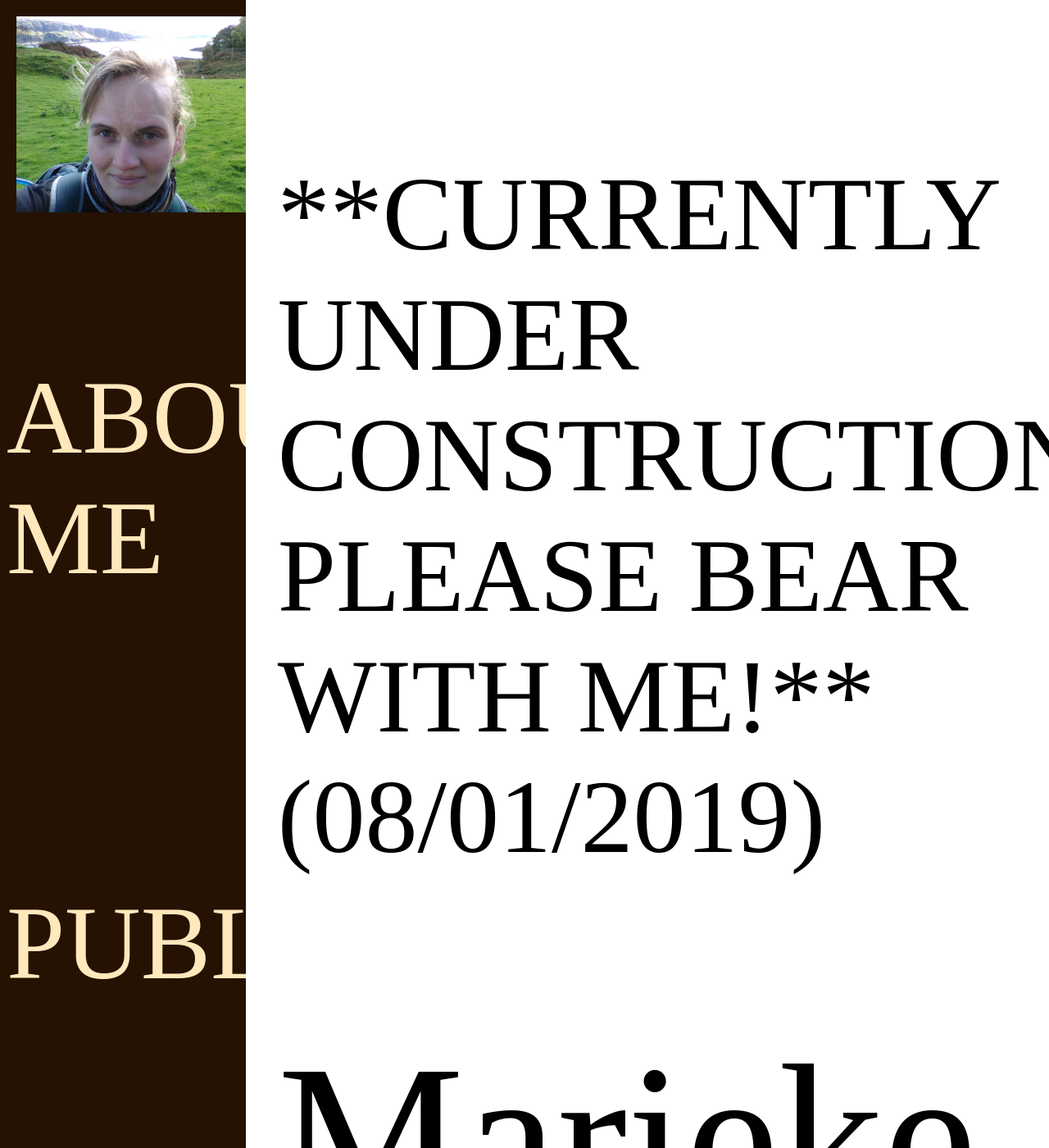
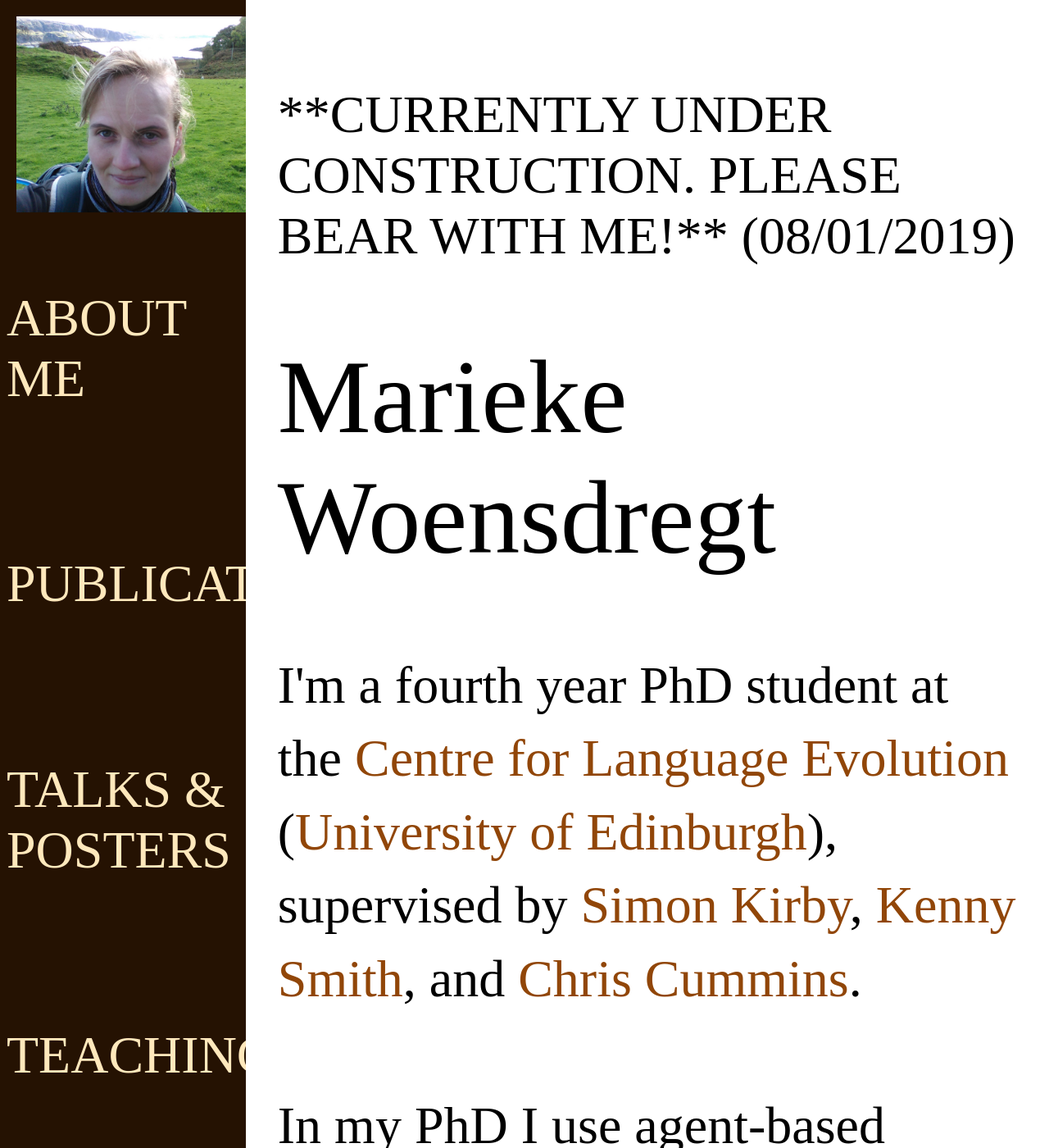
Before and after one commit to marieke-woensdregt/marieke-woensdregt.github.io, a Jekyll site: the page built from index.html, in a window 1280 px wide and 1400 px high. Shown: the whole window at 82% size. Built offline with Jekyll 4.4.1, drawn with Linux system fonts in a browser that asks for light colours.

Commit message:
Update main.css

```diff
--- a/css/main.css
+++ b/css/main.css
@@ -38,27 +38,27 @@ a.menu {
     color: #BCA693;
 }
 h1 {
-  font-size: 20vw;
+  font-size: 10vw;
   font-family:'Avenir Next';
   font-weight: normal;
 }
 h2 {
-  font-size: 15vw;
+  font-size: 7.5vw;
   font-family:'Avenir Next';
   font-weight: normal;
 }
 h3 {
-  font-size: 10vw;
+  font-size: 5vw;
   font-family:'Avenir Next';
 }
 h4 {
-  font-size: 10vw;
+  font-size: 5vw;
   font-family:'Avenir Next';
   text-transform: uppercase;
   font-weight: normal;
 }
 p {
-    font-size: 10vw;
+    font-size: 5vw;
     font-family:'Avenir Next';
     line-height: 1.4em;
     color: #000000;
@@ -70,12 +70,12 @@ p.small {
 }
 footer {
     border-top: 1px solid #251202;
-    font-size: 8vw;
+    font-size: 3vw;
 }
 
 ul.posts {
     margin: 20px auto 40px;
-    font-size: 15vw;
+    font-size: 7.5vw;
 }
 
 ul.posts li {
```
